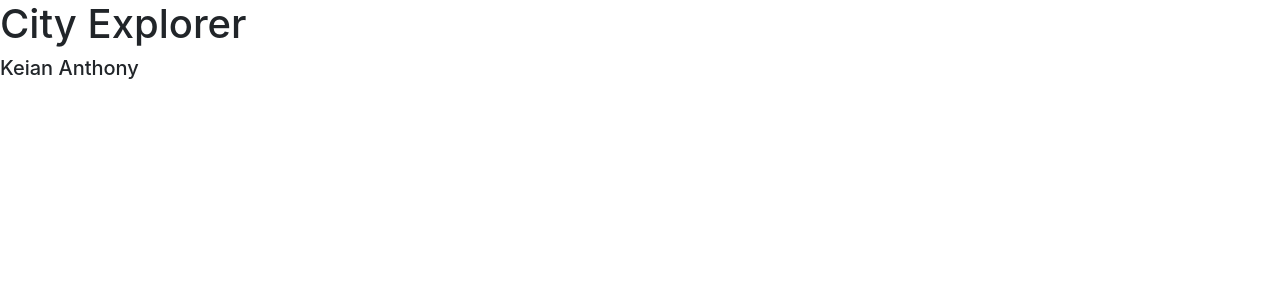
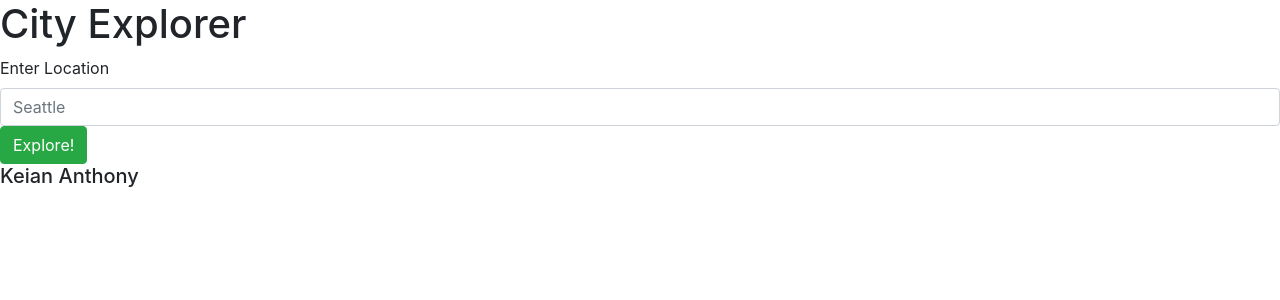
Before and after one commit to Keian-A/city-explorer, a React (Create React App) app: page / in a window 1280 px wide. Shown: the top 300 px of the page. Built offline with nearby package versions, Linux system fonts and the light colour scheme; no server answers.

Commit message:
adds user stories 2 solution

```diff
--- a/src/Main.js
+++ b/src/Main.js
@@ -1,5 +1,10 @@
 /* eslint-disable */
 import React from 'react';
+import axios from 'axios';
+import 'bootstrap/dist/css/bootstrap.min.css';
+import Button from 'react-bootstrap/Button';
+import Form from 'react-bootstrap/Form';
+import Card from 'react-bootstrap/Card';
 
 const API_KEY = process.env.REACT_APP_API_KEY
 
@@ -9,14 +14,43 @@ class Main extends React.Component {
     this.state = {
       data: [],
       location: {},
+      search: '',
+      toggle: false,
     }
+  }
+
+  searchLocation = () => {
+    axios.get(`https://us1.locationiq.com/v1/search.php?key=${API_KEY}&q=${this.state.search}&format=json`)
+      .then(data => {
+        this.setState({ location: data });
+        this.setState({ data: this.state.location.data[0] });
+        this.setState({ toggle: true });
+      })
+      .catch(error => {
+        console.error(error);
+      });
+  }
+
+  changeSearch = (e) => {
+    this.setState({ search: e.target.value })
   }
 
   render() {
     return (
       <div id="Main" >
-        {/* Main */}
-      </div>
+        <Form>
+          <Form.Label>Enter Location</Form.Label>
+          <Form.Control onChange={this.changeSearch} type="text" placeholder="Seattle" />
+          <Button variant="success" onClick={this.searchLocation}>Explore!</Button>
+        </Form>
+        {this.state.toggle ?
+          <Card variant="success" style={{ width: '18rem' }}>
+            <Card.Title>{this.state.data.display_name}</Card.Title>
+            <Card.Text>Latitude: {this.state.data.lat}</Card.Text>
+            <Card.Text>Longitude: {this.state.data.lon}</Card.Text>
+          </Card>
+          : ''}
+      </div >
     );
   }
 }
```
